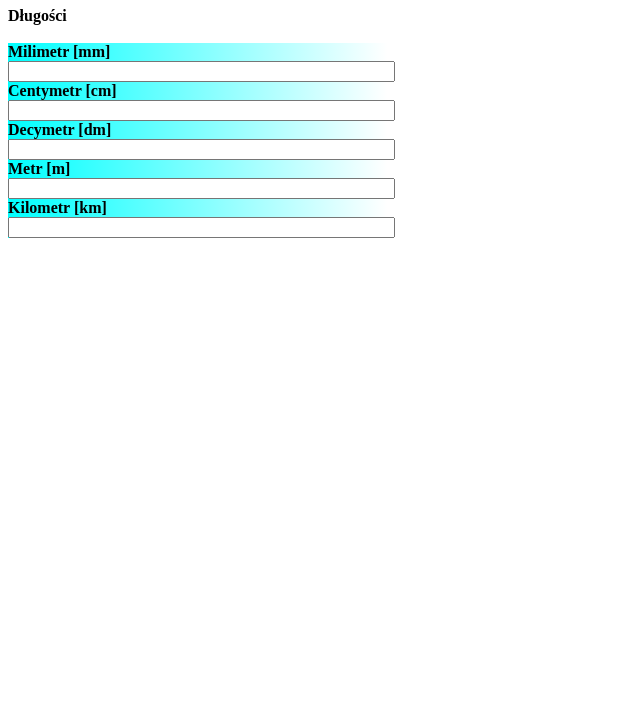
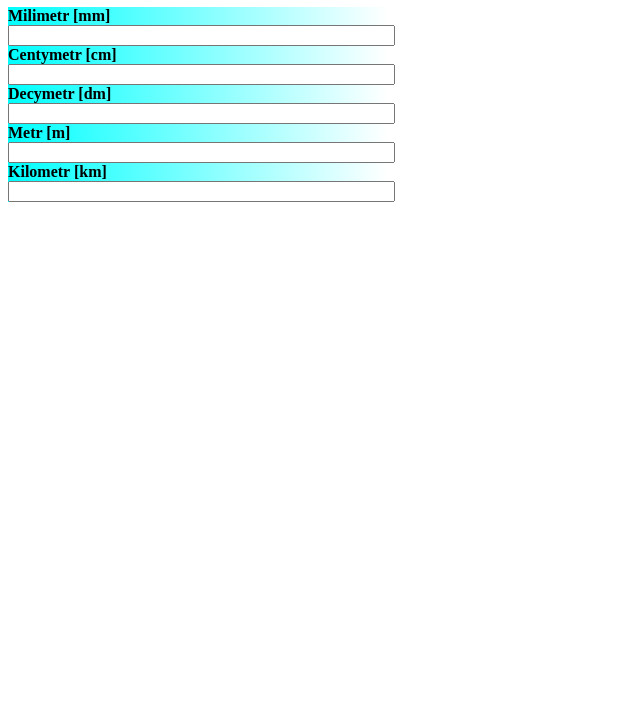
Before and after one commit to Jpolarczyk/przelicznik, a plain HTML site: page index.html in a window 1280 px wide. Shown: the part 73-800 px from the top of the page, without its empty margins (0-640 px from the left). Drawn offline with Linux system fonts and the light colour scheme.

Commit message:
Update index.html

```diff
--- a/index.html
+++ b/index.html
@@ -7,9 +7,6 @@
 </head>
 <body>
 <h1>Przelicznik miar</h1>
-<b>Długości</b>
-<br>
-<br>
 <div class="main">
   <b> Milimetr [mm]  <br> <input class="dlugosc" onkeyup="licz(this)" id="miara1" base="1"><br>
     Centymetr [cm] <br>  <input class="dlugosc" onkeyup="licz(this)" id="miara2" base="10"><br>
```
